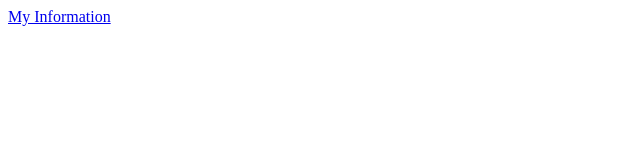
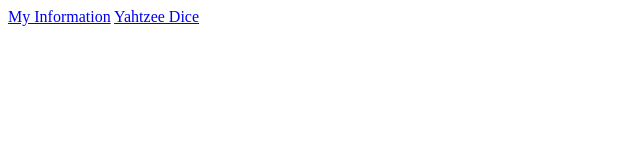
Before and after one commit to shanetucci13/azure, a plain HTML site: page index.html in a window 1280 px wide. Shown: the whole page, without its empty margins (0-640 px from the left). Drawn offline with Linux system fonts and the light colour scheme.

Commit message:
updated index

```diff
--- a/index.html
+++ b/index.html
@@ -2,5 +2,6 @@
 <header><title> Shane Tucci Is The Man </title></header>
 <body>
 <a href="https://shanetucci.azurewebsites.net/myinformation.json"> My Information</a>
+<a href="file:///C:/Users/shane/azure/yahtzee-dice-roller.html"> Yahtzee Dice</a>
 </body>
 </html>
```
